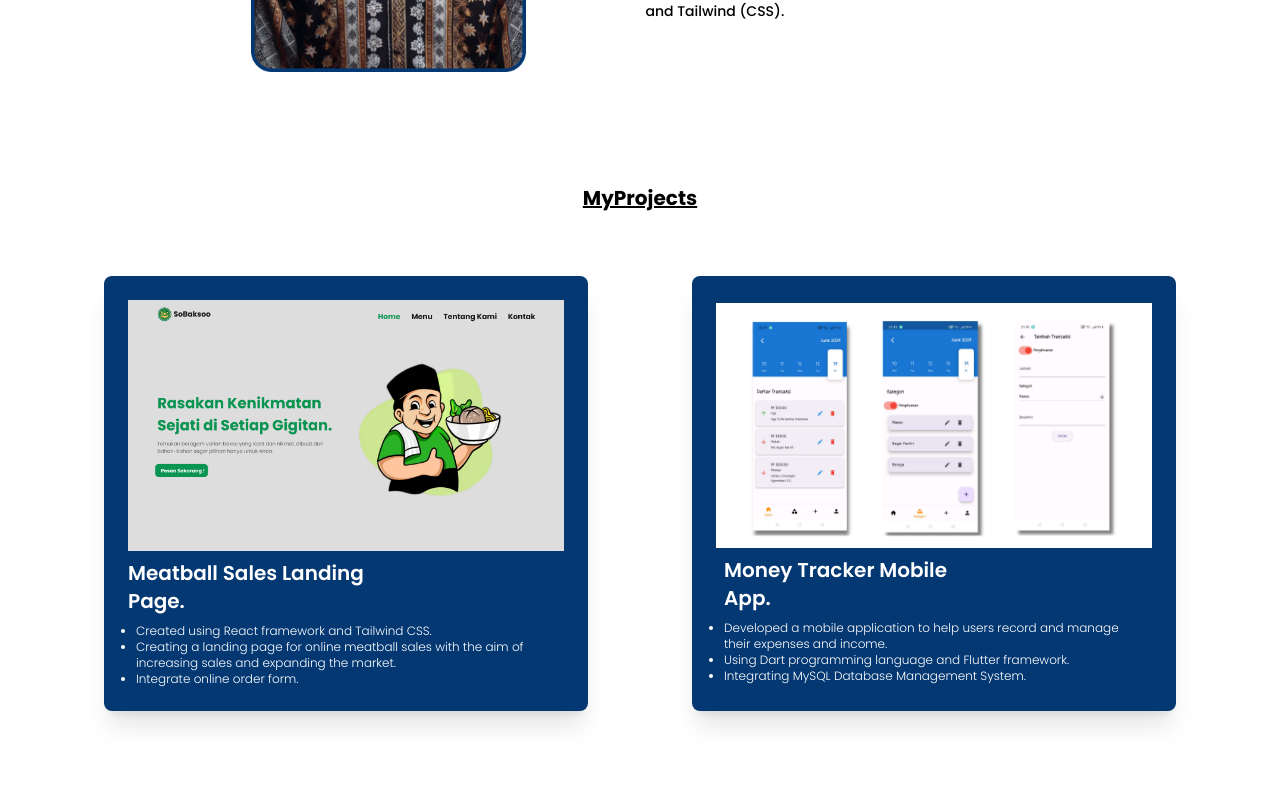
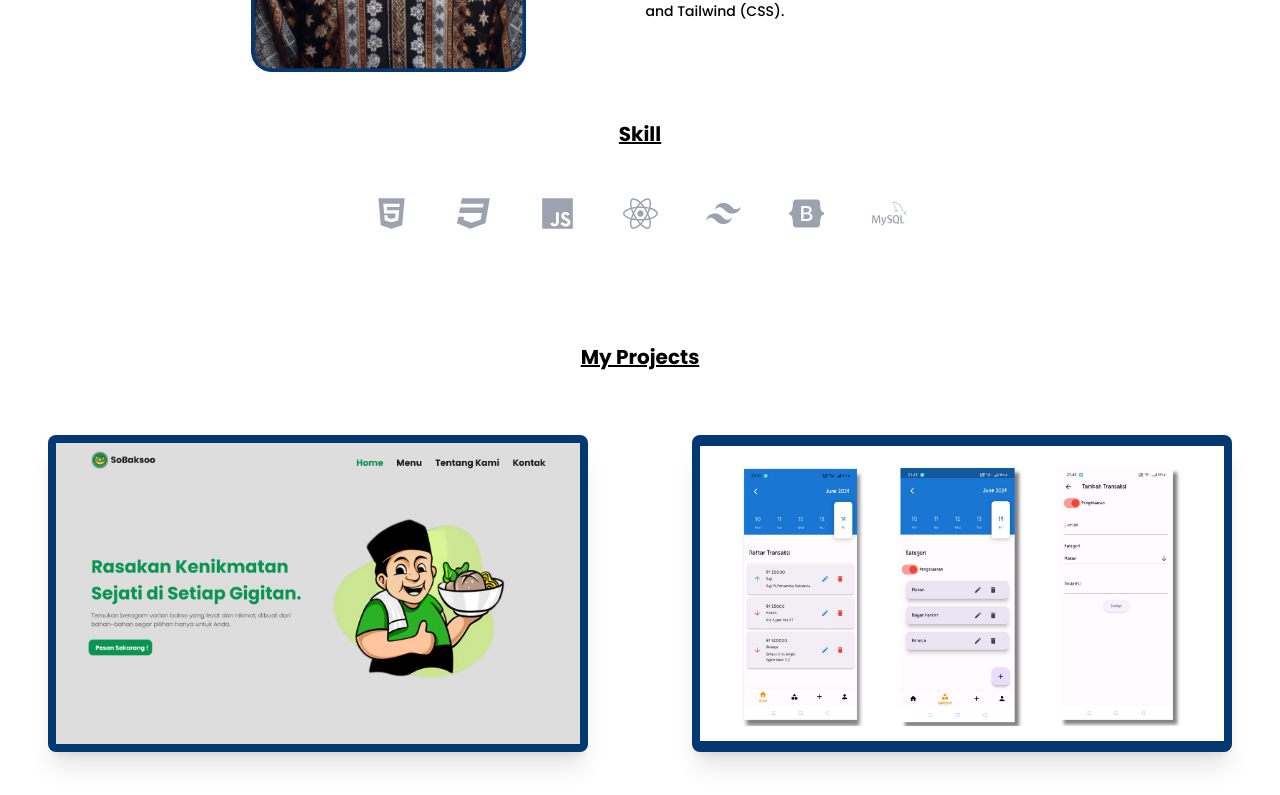
Before and after one commit to sirozulhuda/web-portofolio, a React (Vite) app: page / in a window 1280 px wide. Shown: the part 1020-1815 px from the top of the page. Built offline with nearby package versions, Linux system fonts and the light colour scheme.

Commit message:
Update terbaru website

```diff
--- a/src/components/About.jsx
+++ b/src/components/About.jsx
@@ -2,6 +2,8 @@
 import { useEffect } from "react";
 import AOS from "aos";
 import "aos/dist/aos.css";
+import { FaHtml5, FaCss3, FaJs, FaReact } from "react-icons/fa";
+import { SiTailwindcss, SiBootstrap, SiMysql } from "react-icons/si";
 import "../App.css";
 
 const About = () => {
@@ -39,6 +41,41 @@
           For frameworks, I often use React, Express, and Tailwind (CSS).
         </p>
       </div>
+      <h1 className="text-center font-bold text-xl underline mt-12">Skill</h1>
+      <div
+        className="flex flex-wrap  gap-10 mx-10 md:gap-12 justify-center mt-8 md:mt-12 "
+        data-aos="fade-up"
+        data-aos-duration="1000"
+      >
+        <FaHtml5
+          size={35}
+          className="text-gray-400 hover:text-[#E44D26] hover:scale-110 cursor-pointer transition-all duration-200  ease-in-out"
+        />
+        <FaCss3
+          size={35}
+          className="text-gray-400 hover:text-[#2965F1]   hover:scale-110 cursor-pointer transition-all duration-200  ease-in-out"
+        />
+        <FaJs
+          size={35}
+          className="text-gray-400 hover:text-[#F0DB4F]  hover:scale-110 cursor-pointer transition-all duration-200  ease-in-out"
+        />
+        <FaReact
+          size={35}
+          className="text-gray-400 hover:text-[#61DBFB]  hover:scale-110 cursor-pointer transition-all duration-200  ease-in-out"
+        />
+        <SiTailwindcss
+          size={35}
+          className="text-gray-400 hover:text-[#38BDF8]  hover:scale-110 cursor-pointer transition-all duration-200  ease-in-out"
+        />
+        <SiBootstrap
+          size={35}
+          className="text-gray-400 hover:text-[#7952B3]  hover:scale-110 cursor-pointer transition-all duration-200  ease-in-out"
+        />
+        <SiMysql
+          size={35}
+          className="text-gray-400 hover:text-[#00758F]  hover:scale-110 cursor-pointer transition-all duration-200  ease-in-out"
+        />
+      </div>
     </div>
   );
 };
--- a/src/components/Hero.jsx
+++ b/src/components/Hero.jsx
@@ -59,7 +59,7 @@
             data-aos="fade-right"
             data-aos-delay="400"
           >
-            Freelancer & Web Developer
+            Freelance Web Developer
           </h3>
           <p
             className="text-center font-light text-xs text-white px-14 mt-2 mb-10 md:text-sm md:px-0 md:text-left md:pr-28"
--- a/src/components/Projects.jsx
+++ b/src/components/Projects.jsx
@@ -1,68 +1,114 @@
+import { useEffect, useState } from "react";
 import cardImg1 from "../assets/img/card-1.png";
 import cardImg2 from "../assets/img/card-2.png";
-import { useEffect } from "react";
 import AOS from "aos";
+
 import "aos/dist/aos.css";
 import "../App.css";
+
 const Projects = () => {
+  const [card1Hover, setCard1Hover] = useState(false);
+  const [card2Hover, setCard2Hover] = useState(false);
+
   useEffect(() => {
     AOS.init({ duration: 1000 });
   }, []);
+
   return (
     <div className="max-w-screen-2xl mx-auto mt-28 mb-20" id="projects">
       <h1 className="text-center font-bold text-xl underline mb-12 md:mb-16">
-        MyProjects
+        My Projects
       </h1>
 
-      <div
-        className="grid grid-cols-1 md:grid-cols-2 gap-8 md:gap-2 lg:px-14"
-        id="projects"
-      >
+      <div className="grid grid-cols-1 md:grid-cols-2 gap-8 md:gap-2">
         {/* Card 1 */}
         <div
-          className="flex flex-col justify-center items-center bg-primary text-white p-4 mx-12 shadow-xl rounded-lg hover:-translate-y-4 transition-all ease-in-out duration-150 lg:p-6"
+          className="relative flex flex-col justify-center items-center bg-primary text-white p-1 mx-12 shadow-xl rounded-lg transition-all ease-in-out duration-150 lg:p-2"
           data-aos="fade-up"
           data-aos-duration="1000"
+          onMouseEnter={() => setCard1Hover(true)}
+          onMouseLeave={() => setCard1Hover(false)}
+          onClick={() =>
+            window.open(
+              "https://github.com/sirozulhuda/soobakso-landingpage",
+              "_blank"
+            )
+          }
         >
-          <img
-            src={cardImg1}
-            alt="Card Image 1"
-            className="w-[300px] md:w-[500px]"
-          />
-          <h2 className="text-xl font-medium mt-2 mb-2 lg:mr-44 md:font-semibold">
-            Meatball Sales Landing Page.
+          {/* Gambar */}
+          <img src={cardImg1} alt="Card Image 1" className="w-full" />
+
+          {/* Deskripsi yang akan muncul di hover */}
+          <div
+            className={`absolute top-0 left-0 w-full h-full bg-black bg-opacity-70 flex flex-col justify-center items-center p-4 rounded-lg transition-opacity duration-300 ${
+              card1Hover ? "opacity-100" : "opacity-0"
+            }`}
+          >
+            <h2 className="text-sm md:text-lg lg:text-xl font-medium mt-2 mb-2 px-2 text-center md:font-semibold">
+              SooBakso Landing Page
             </h2>
-          <ul className="list-disc text-[10px] font-extralight px-2 lg:text-xs lg:font-light">
-            <li>Created using React framework and Tailwind CSS.</li>
-            <li>
-              Creating a landing page for online meatball sales with the aim of
-              increasing sales and expanding the market.
+            <ul className="list-disc text-[10px] font-light px-2 lg:text-sm lg:font-light">
+              <li className="mb-2">
+                Developed an interactive landing page for a meatball sales
+                business using React and Tailwind CSS.
               </li>
-            <li>Integrate online order form.</li>
+              <li className="mb-2">
+                Showcased appealing product visuals to attract customer
+                interest.
+              </li>
+              <li className="mb-2">
+                Leveraged React’s component-based architecture for a modular and
+                scalable development process.
+              </li>
+              <a
+                href="https://github.com/sirozulhuda/soobakso-landingpage"
+                className="text-blue-400 underline"
+              >
+                View Github
+              </a>
             </ul>
           </div>
-        {/* Card 2*/}
+        </div>
+        {/* Card 2 */}
         <div
-          className="flex flex-col justify-center items-center bg-primary text-white p-4 mx-12 shadow-xl rounded-lg hover:-translate-y-4 transition-all ease-in-out duration-150 md:p-6"
-          data-aos="fade-down"
+          className="relative flex flex-col justify-center items-center bg-primary text-white p-1 mx-12 shadow-xl rounded-lg transition-all ease-in-out duration-150 lg:p-2"
+          data-aos="fade-up"
           data-aos-duration="1000"
+          onMouseEnter={() => setCard2Hover(true)}
+          onMouseLeave={() => setCard2Hover(false)}
         >
-          <img
-            src={cardImg2}
-            alt="Card Image 1"
-            className="w-[300px] md:w-[500px]"
-          />
-          <h2 className="text-xl font-medium mt-2 mb-2 px-2 lg:mr-44 md:font-semibold">
-            Money Tracker Mobile App.
+          {/* Gambar */}
+          <img src={cardImg2} alt="Card Image 2" className="w-full" />
+          {/* Deskripsi yang akan muncul di hover */}
+          <div
+            className={`absolute top-0 left-0 w-full h-full bg-black bg-opacity-70 flex flex-col justify-center items-center p-4 rounded-lg transition-opacity duration-300 ${
+              card2Hover ? "opacity-100" : "opacity-0"
+            }`}
+          >
+            <h2 className="text-sm md:text-lg lg:text-xl font-medium mt-2 mb-2 px-2 text-center md:font-semibold">
+              Money Tracker
             </h2>
-          <ul className="list-disc text-[10px] font-extralight px-2 lg:text-xs lg:font-light">
-            <li>
-              Developed a mobile application to help users record and manage
-              their expenses and income.
+            <ul className="list-disc text-[10px] font-light px-2 lg:text-sm lg:font-light">
+              <li className="mb-2">
+                Developed a mobile application for tracking income and expenses
+                using Flutter and MySQL as the DBMS.
               </li>
-            <li>Using Dart programming language and Flutter framework.</li>
-            <li> Integrating MySQL Database Management System.</li>
+              <li className="mb-2">
+                Provided users with intuitive features to log, categorize, and
+                analyze their financial transactions.
+              </li>
+              <li className="mb-2">
+                Implemented a responsive UI with Flutter to ensure a smooth
+                experience across various devices.
+              </li>
+              <a
+                href="https://github.com/sirozulhuda/final_project_uas"
+                className="text-blue-400 underline"
+              >
+                View Github
+              </a>
             </ul>
+          </div>
         </div>
       </div>
     </div>
```
Also changed, not shown: 1 other file (tests, documents, lock files or other folders). Lines whose indentation alone changed are shown as unchanged.
